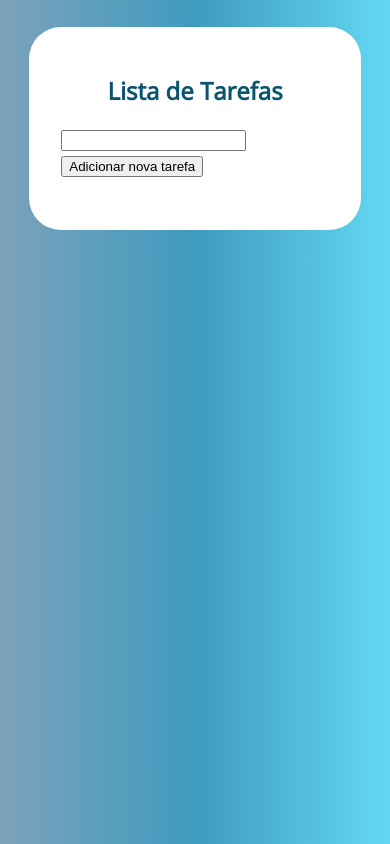
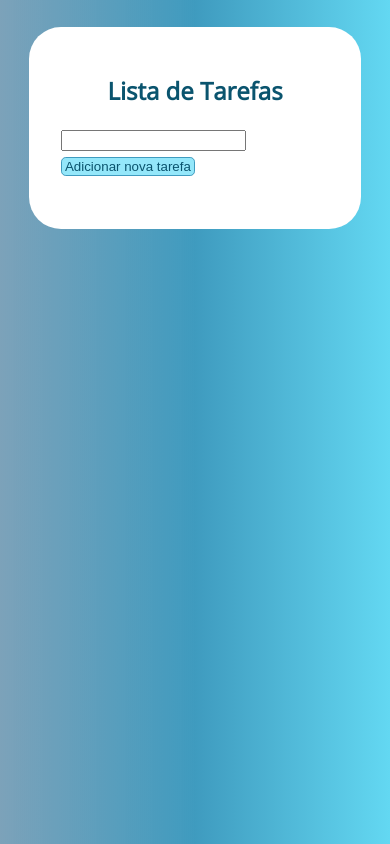
Before and after one commit to jucineibelo/lista-de-tarefas, a plain HTML site: page index.html in a window 390 px wide. Drawn offline with nearby package versions, Linux system fonts and the light colour scheme.

Commit message:
Update style.css

```diff
--- a/assets/css/style.css
+++ b/assets/css/style.css
@@ -33,6 +33,15 @@ body {
     color: #0a546e;
 }
 
+
+button {
+    background: #70dff8be;
+    border-radius: 0.3rem;
+    color: #0a546e;
+    padding: 0.5% 1% 0.5% 1%;
+    border:1px solid #3F9BBF;
+}
+
 @media (max-width: 760px) {
     body {
         margin: 0;
@@ -59,4 +68,11 @@ body {
         margin-bottom: 5%;
         color: #0a546e;
     }
+    button {
+        background: #70dff8be;
+        border-radius: 0.3rem;
+        color: #0a546e;
+        padding: 0.5% 1% 0.5% 1%;
+        border:1px solid #3F9BBF;
+    }
 }
```
